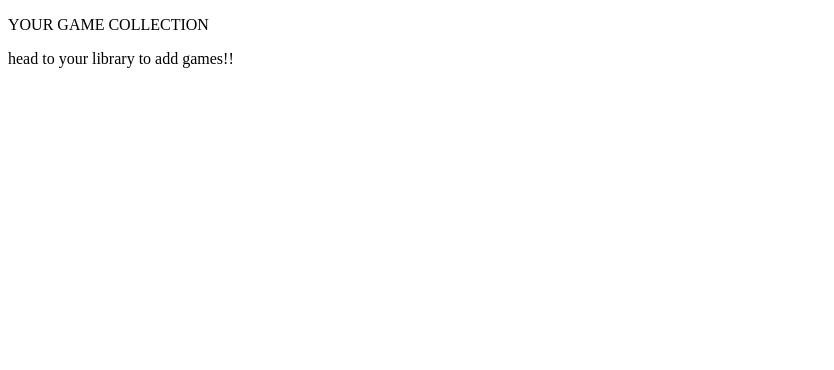
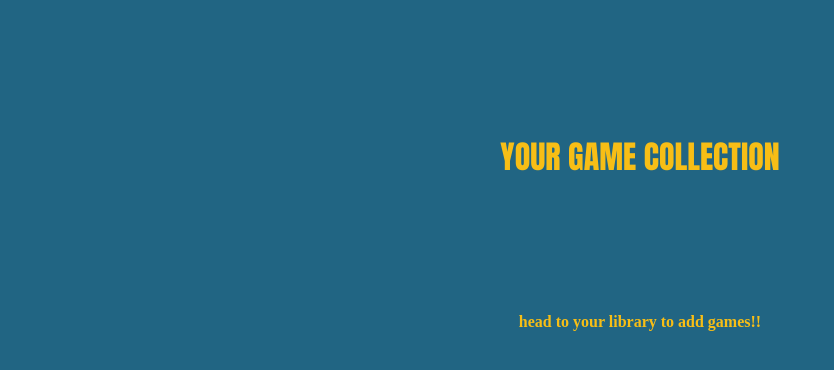
Before and after one commit to Mattstcroixcna/python-2-final-project, a Flask app: page / in a window 1280 px wide. Shown: the top 370 px of the page, without its empty margins (0-834 px from the left). Run offline with Flask 3, Linux system fonts and the light colour scheme.

Commit message:
added app.run to the app.py file so that i no longer have to run the app through the terminal.
set up a basic homepage including the css for it.

```diff
--- a/app.py
+++ b/app.py
@@ -5,3 +5,5 @@ app = Flask(__name__)
 @app.route("/")
 def home():
     return render_template('index.html')
+
+app.run()
--- /dev/null
+++ b/static/style.css
@@ -0,0 +1,23 @@
+.heading {
+    text-align: center;
+    font-size: xx-large;
+    font-weight: bolder;
+    color: #F7BE16;
+    padding: 100px;
+    font-family: Impact, Haettenschweiler, 'Arial Narrow Bold', sans-serif;
+    font: Impact;
+
+}
+
+.maintext {
+    text-align: center;
+    font-size: medium;
+    font-weight: bold;
+    color: #F7BE16;
+    font: Impact;
+
+}
+
+body {
+    background-color: #216583
+}
--- a/templates/index.html
+++ b/templates/index.html
@@ -3,6 +3,8 @@
 <head>
     <meta charset="UTF-8" />
     <title>GAMES</title>
+    <link rel="stylesheet" href="static\style.css">
+
 </head>
 <body>
     <p class="heading">YOUR GAME COLLECTION</p>
```
